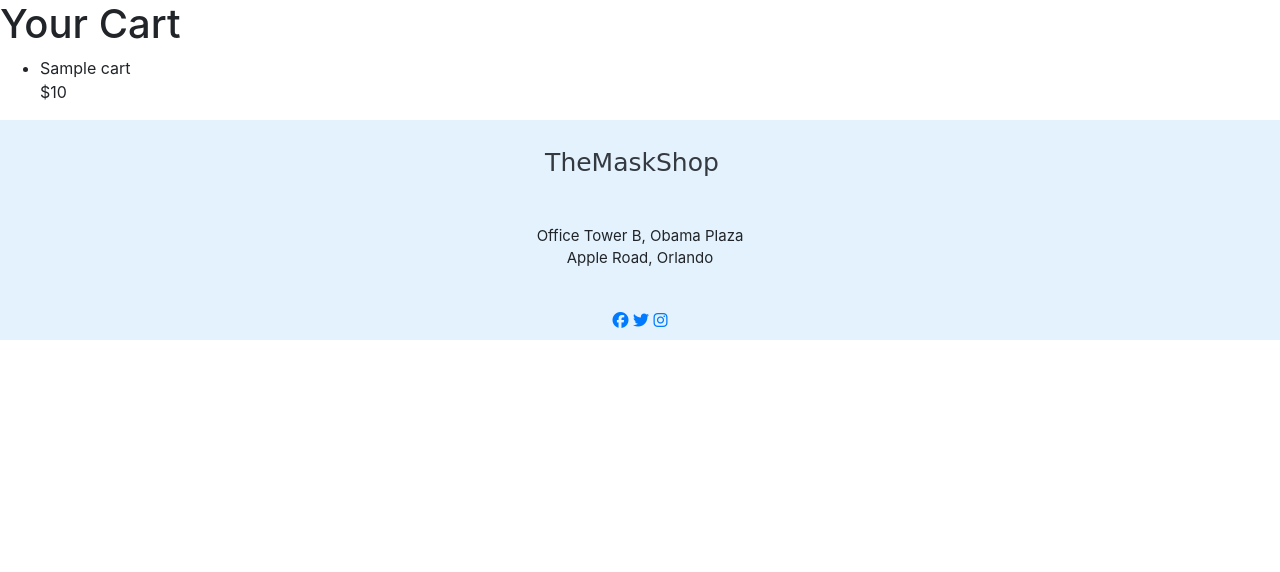
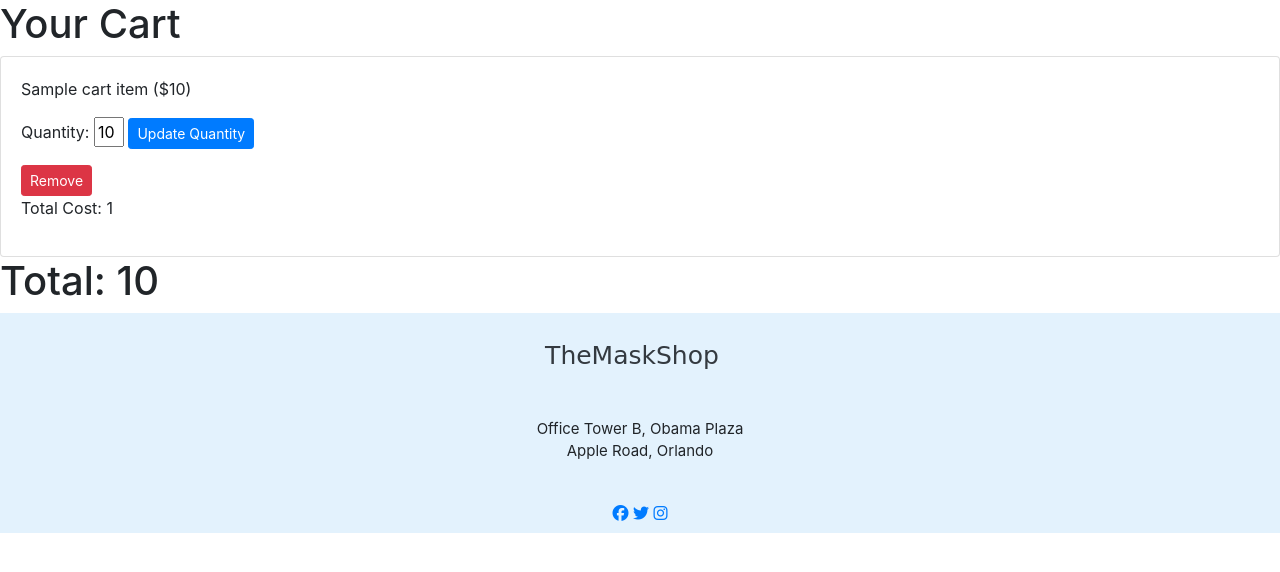
Before and after one commit to Code-Institute-Submissions/tgc6-ln-project-4, a Django app: template cart/templates/cart/view_cart.template.html in a window 1280 px wide. Shown: the part 88-660 px from the top of the page. Run offline with Django 3.2, Linux system fonts and the light colour scheme; the template is opened without the code that fills it: most values are stand-ins (such as "Sample title", 1, 10 or a date in 2020); some libraries are stand-ins or nearby versions.

Commit message:
test render add to cart

```diff
--- a/cart/templates/cart/view_cart.template.html
+++ b/cart/templates/cart/view_cart.template.html
@@ -3,12 +3,23 @@
 
 {%block content %}
 <h1>Your Cart</h1>
-<ul>
-    {%for key, i in cart.items %}
-        <li>
-            {{i.title}}<br/>
-            ${{i.cost}}
-        </li>
-    {%endfor%}
-</ul>
+{%for key, cart_item in cart.items %}
+<div class="card">
+    <div class="card-body">
+        <div class="card-title">{{cart_item.name}} (${{cart_item.cost}})
+            <p>
+                <form method="POST" action="{% url 'update_cart_quantity_url' product_id=cart_item.id %}">
+                    {%csrf_token%}
+                    Quantity:
+                    <input name="qty" type="text" value="{{cart_item.qty}}" style="width:30px">
+                    <input type="submit" class="btn btn-primary btn-sm" value="Update Quantity"/>
+                </form>
+            </p>
+        </div>
+        <a class="btn btn-danger btn-sm" href="{% url 'remove_from_cart_url' product_id=cart_item.id %}">Remove</a>
+        <p>Total Cost: {{cart_item.total_cost}}</p>
+    </div>
+</div>
+{%endfor%}
+<h1>Total: {{total}}</h1>
 {%endblock %}
--- a/products/templates/products/view_details.template.html
+++ b/products/templates/products/view_details.template.html
@@ -5,6 +5,7 @@
         {% cloudinary product.pic class="col-lg-6 p-0" %}
         <div class="col-lg-6 p-3 col-sm-10 d-flex flex-column justify-content-center align-items-center">
             <p class="p-3">{{product.name}}</p>
+            <p class="p-3">${{product.selling_price}}</p>
             <a class="btn btn-info" href="{% url 'add_to_cart' product_id=product.id%}">Add to cart</a>
         </div>
     </div>
--- a/static/style.css
+++ b/static/style.css
@@ -14,7 +14,7 @@ font-family: 'Roboto', sans-serif, 'Yanone Kaffeesatz','Lemonada',cursive;
 .welcome-message{font-family:'Lemonada';}
 
 .main-img{
-  background: url('/static/img/do-not-panic-tonik-hAZ3TNzQP6w-unsplash.jpg') #7A7F86 no-repeat;
+  background: url('/static/img/do-not-panic-tonik-hAZ3TNzQP6w-unsplash.jpg') no-repeat;
   background-size:cover;
   width:100%;
   height:600px;
@@ -37,7 +37,11 @@ font-family: 'Roboto', sans-serif, 'Yanone Kaffeesatz','Lemonada',cursive;
  font-size:25px;
 }
 
-.footer-1 {
+.navbar.navbar-light{
+background-color: #e3f2fd;
+}
+
+.bottom {
 background-color: #e3f2fd;
 }
 
--- a/templates/base.template.html
+++ b/templates/base.template.html
@@ -92,7 +92,8 @@
             <div class="row">
                 <div class="col-xs mx-auto text-center footer-1">
                     <a class="text-dark" href="#mainNav"
-                    ><p class="navbar-brand footer text-dark pt-4">TheMaskShop</p></a
+                    >
+                    <p class="navbar-brand footer text-dark pt-4">TheMaskShop</p></a
                     >
                     <p class="footer-1 address">
                     <br />
```
Also changed, not shown: cart/views.py (+4 -4 lines).
